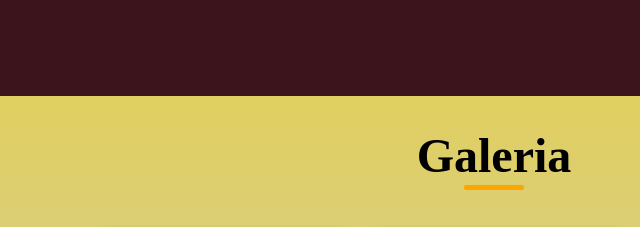
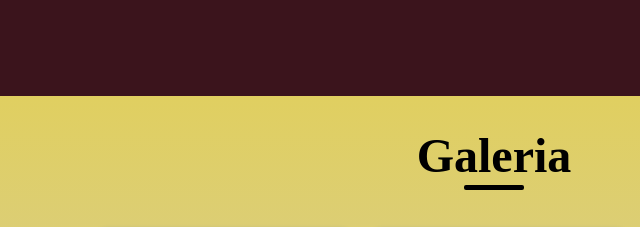
Before and after one commit to brayanadso/CAFETERIA, a plain HTML site: page galeria.html in a window 1280 px wide. Shown: the top 227 px of the page, 146-786 px from the left. Drawn offline with Linux system fonts and the light colour scheme; a web font is replaced by a local one.

Commit message:
arreglos

```diff
--- a/CSS/galeria.css
+++ b/CSS/galeria.css
@@ -141,7 +141,7 @@ body {
 .underline {
   width: 60px;
   height: 5px;
-  background-color: orange;
+  background-color: rgb(0, 0, 0);
   margin: auto;
   margin-top: -30px;
   border-radius: 2px;
```
